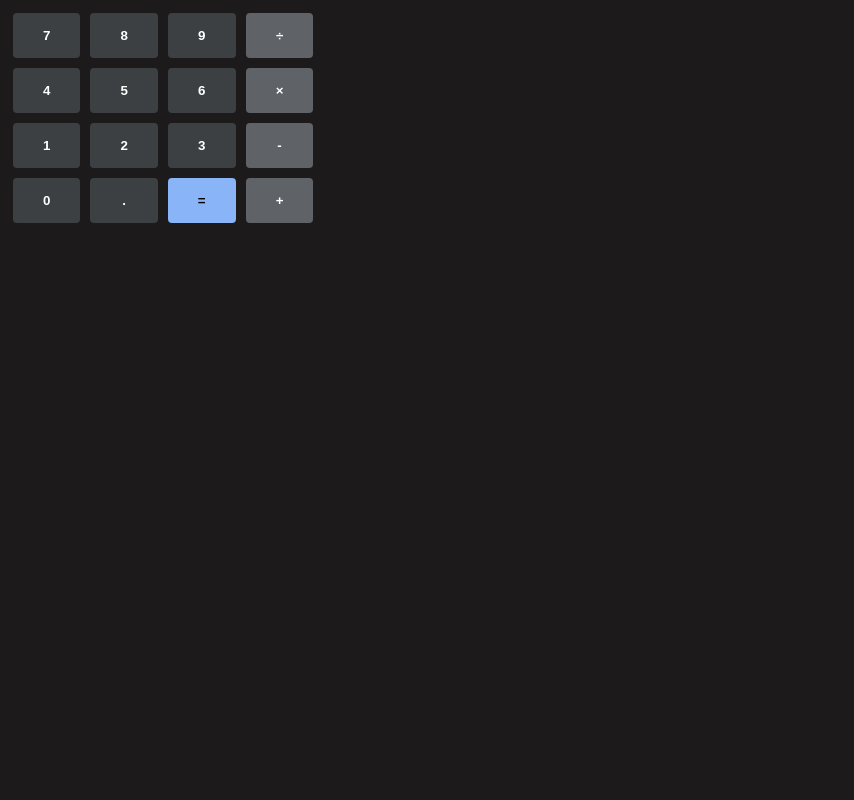
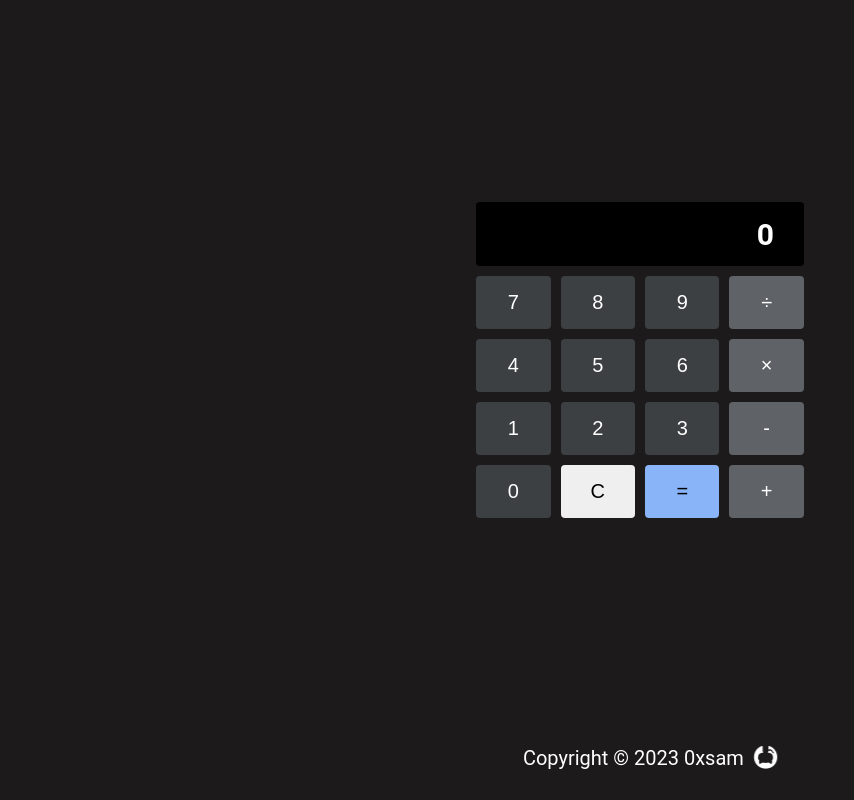
Before and after one commit to whoiswavy/calculator, a plain HTML site: page index.html in a window 1280 px wide. Shown: the whole page, without its empty margins (0-854 px from the left). Drawn offline with Linux system fonts and the light colour scheme.

Commit message:
Added functions to all the buttons

```diff
--- a/index.html
+++ b/index.html
@@ -4,32 +4,61 @@
     <meta charset="UTF-8" />
     <meta name="viewport" content="width=device-width, initial-scale=1.0" />
     <link rel="stylesheet" href="style.css" />
+
+    <link rel="icon" href="https://fav.farm/🧮" />
+    <script
+      src="https://kit.fontawesome.com/d1c9d96fea.js"
+      crossorigin="anonymous"
+    ></script>
+
     <title>Calculator</title>
   </head>
   <body>
-    <div class="button-container">
-      <div class="numbers">
-        <button id="numbers">7</button>
-        <button id="numbers">8</button>
-        <button id="numbers">9</button>
-        <button id="operators">÷</button>
+    <div class="main">
+      <div class="all-container">
+        <div id="display">0</div>
 
-        <button id="numbers">4</button>
-        <button id="numbers">5</button>
-        <button id="numbers">6</button>
-        <button id="operators">×</button>
+        <div class="button-container">
+          <div class="numbers">
+            <button class="number">7</button>
+            <button class="number">8</button>
+            <button class="number">9</button>
+            <button class="operator">÷</button>
 
-        <button id="numbers">1</button>
-        <button id="numbers">2</button>
-        <button id="numbers">3</button>
-        <button id="operators">-</button>
+            <button class="number">4</button>
+            <button class="number">5</button>
+            <button class="number">6</button>
+            <button class="operator">×</button>
 
-        <button id="numbers">0</button>
-        <button id="numbers">.</button>
-        <button id="equal">=</button>
-        <button id="operators">+</button>
+            <button class="number">1</button>
+            <button class="number">2</button>
+            <button class="number">3</button>
+            <button class="operator">-</button>
+
+            <button class="number">0</button>
+            <button onclick="clearDisplay()">C</button>
+            <button class="equal">=</button>
+            <button class="operator">+</button>
+          </div>
+        </div>
       </div>
     </div>
+
+    <footer class="footer">
+      <p>
+        Copyright ©
+        <script>
+          document.write(new Date().getFullYear());
+        </script>
+        0xsam
+      </p>
+      <a href="https://github.com/whoiswavy" target="_blank">
+        <div class="container">
+          <i class="fa-brands fa-github fa-spin"></i>
+        </div>
+      </a>
+    </footer>
+
     <script src="script.js"></script>
   </body>
 </html>
--- a/script.js
+++ b/script.js
@@ -1,31 +1,83 @@
+const display = document.getElementById('display');
+const numberBtns = document.querySelectorAll('.number');
+const operatorBtns = document.querySelectorAll('.operator');
+const equals = document.querySelector('.equal');
+
+numberBtns.forEach((btn) => {
+    btn.addEventListener('click', updateDisplayValue)
+})
+
+operatorBtns.forEach((btn) => {
+    btn.addEventListener('click', updateOperatorValue)
+})
+
+equals.onclick = () => operate(operator, operandOne, operandTwo)
+
+// console.log(numberBtns)
+
 const add = function (a, b) {
+    a = parseInt(a)
+    b = parseInt(b)
     return a + b;
   };
 
 const subtract = function (a, b) {
+    a = parseInt(a)
+    b = parseInt(b)
     return a - b;
   };
 
 const multiply = function (a, b) {
+    a = parseInt(a)
+    b = parseInt(b)
     return a * b;
 };
 
 const divide = function (a, b) {
+    a = parseInt(a)
+    b = parseInt(b)
     return a / b;
 }
 
-let operandOne = 0
-let operandTwo = 0
+let operandOne = ''
+let operandTwo = ''
 let operator = ''
+let solution = ''
 
 const operate = function (sign, a, b) {
     if (sign === '+') {
-        return add(a,b)
+        solution = add(a,b)
     } if (sign === '-') {
-        return subtract(a,b)
-    } if (sign === '*') {
-        return multiply(a,b)
-    } if (sign === '/') {
-        return divide(a,b)
+        solution = subtract(a,b)
+    } if (sign === ' × ') {
+        solution = multiply(a,b)
+    } if (sign === '÷') {
+        solution = divide(a,b)
+    }
+    clearDisplay
+    display.innerHTML = solution
+}
+
+function clearDisplay() {
+    display.innerHTML = ''
+    operandOne = ''
+    operandTwo = ''
+    operator = ''
+    solution = ''
+  }
+
+function updateDisplayValue(e) {
+    let clicked = e.target.textContent
+    display.innerHTML += `${clicked}`
+    if (operandOne && operator) {
+        operandTwo += clicked
+    } else {
+        operandOne += clicked
     }
 }
+
+function updateOperatorValue(e) {
+    let clicked = e.target.textContent
+    display.innerHTML += `${clicked}`
+    operator = clicked
+}
--- a/style.css
+++ b/style.css
@@ -1,34 +1,99 @@
+:root {
+    --primary-dark: rgb(28, 26, 26);
+}
+
 body {
-    background-color: rgb(28, 26, 26);
+    background-color: var(--primary-dark);
+    font-family: Roboto, sans-serif;
+}
+
+.main {
+    display: flex;
+    align-items: center;
+    justify-content: center;
+    height: 75vh;
+    min-height: 500px;
+    padding: 10px;
+    margin-top: 50px;
+}
+
+.all-container {
+    display: block;
+    max-width: 400px;
+}
+
+.button-container {
+    margin-top: 10px;
+}
+
+#display {
+    color: white;
+    background-color: black;
+    /* max-width: 300px; */
+    height: 34.5px;
+    padding: 15px 30px;
+    border: 1px;
+    border-radius: 4px;
+    text-align: right;
+    font-weight: bold;
+    font-size: 30px;
 }
 
 .numbers {
     display: grid;
     grid-template-columns: repeat(4, 1fr);
     grid-template-rows: repeat(3, 1fr);
-    max-width: 10px;
+    /* max-width: 10px; */
+    gap: 10px;
 }
 
 button {
     padding: 15px 30px;
-    /* border: 1px solid var(--primary-dark); */
+    /* border: 1px solid white; */
     /* border-radius: 5px; */
-    margin: 5px;
-    font-weight: bold;
-    border: 1px;
+    /* margin: 5px; */
+    font-size: 20px;
+    /* font-weight: bold; */
+    border: 2px;
     border-radius: 4px;
   }
 
-#equal {
-    background-color: #8ab4f8;
-}
-
-#numbers {
+.number {
     color: white;
     background-color: #3c4043;
 }
 
-#operators {
+.operator {
     color: white;
     background-color: #5f6368;
 }
+
+.equal {
+    background-color: #8ab4f8;
+}
+
+/* FOOTER */
+
+.footer {
+    position: absolute;
+    bottom: 0;
+    left: 0;
+    display: flex;
+    align-items: center;
+    justify-content: center;
+    gap: 10px;
+    width: 100%;
+    padding: 10px;
+    font-size: 20px;
+    color: white;
+  }
+
+  .fa-github {
+    color: white;
+    font-size: 24px;
+    transition: transform 0.3s ease-in-out;
+  }
+
+  .fa-github:hover {
+    transform: rotate(360deg) scale(1.2);
+  }
```
